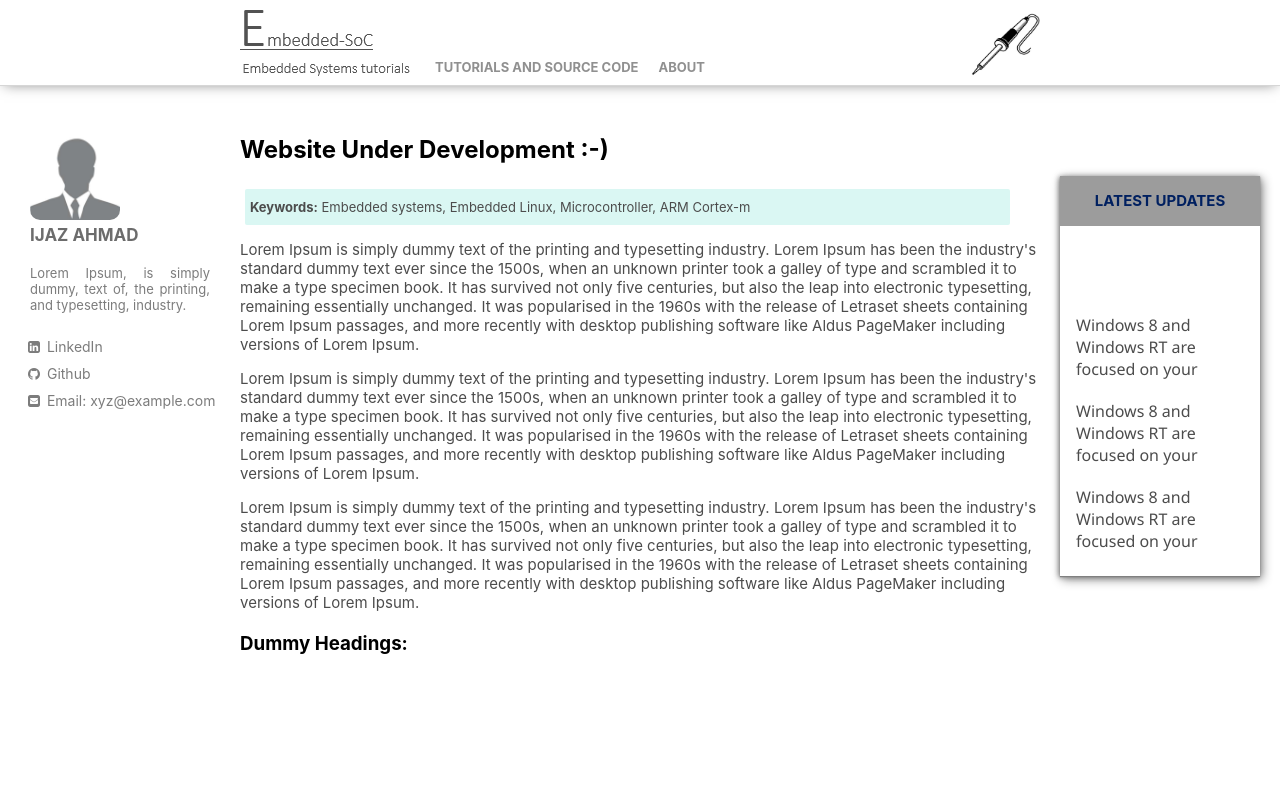
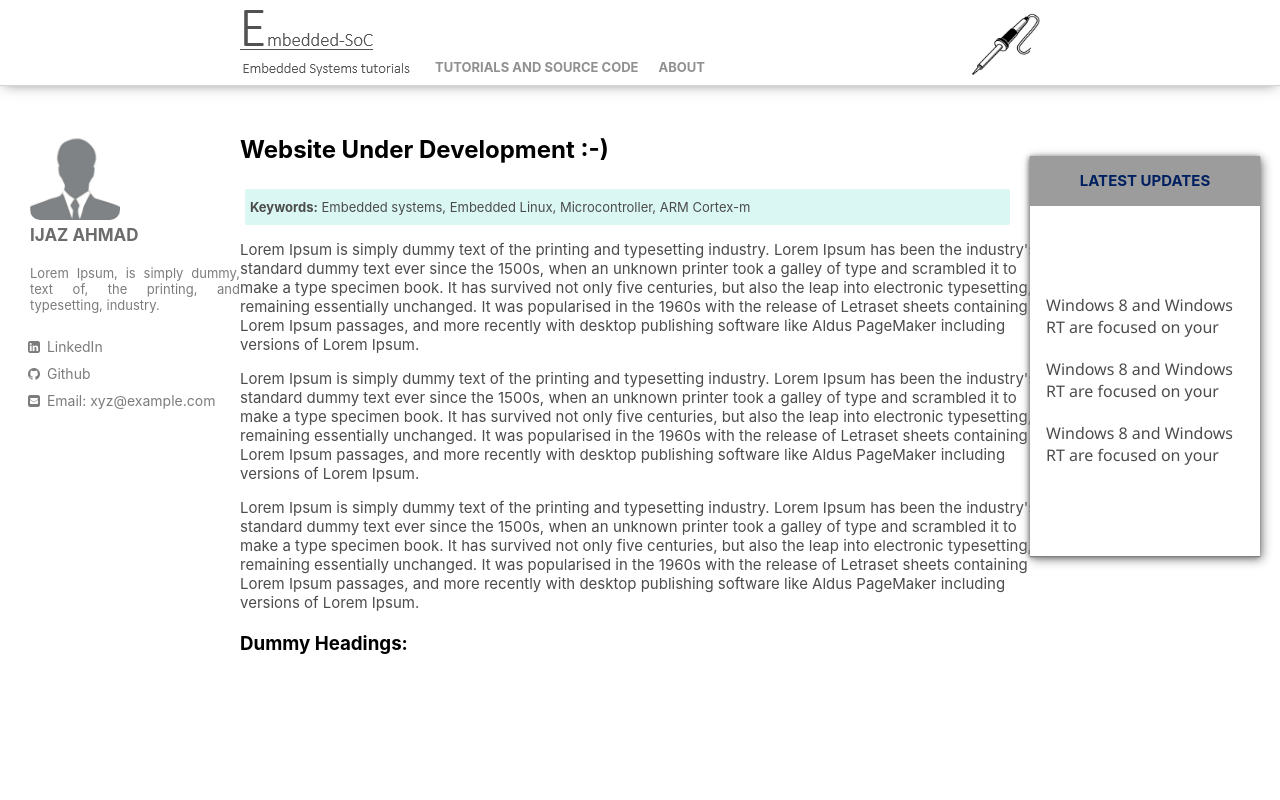
Before and after one commit to embedded-soc/embedded-soc.github.io, a plain HTML site: page index.html in a window 1280 px wide. Shown: the top 800 px of the page. Drawn offline with Linux system fonts and the light colour scheme.

Commit message:
minor adjustment to css

```diff
--- a/css/style.css
+++ b/css/style.css
@@ -76,7 +76,7 @@ p {
 	position: fixed;
 	top: 120px;
 	left: 20px;
-	max-width: 230px;
+	min-width: 230px;
 //	border: 1px solid black;
 //	height: 400px;
 //	background-color: red;
@@ -86,10 +86,10 @@ p {
 
 #notes-right {
 	display: block;
-	width:   230px;
+	min-width:   230px;
 	height:  400px;
 	position: fixed;
-	top: 160px;
+	top: 140px;
 	right: 20px;
 	overflow: hidden;
 	box-shadow: 0px 1px 1px gray,
```
